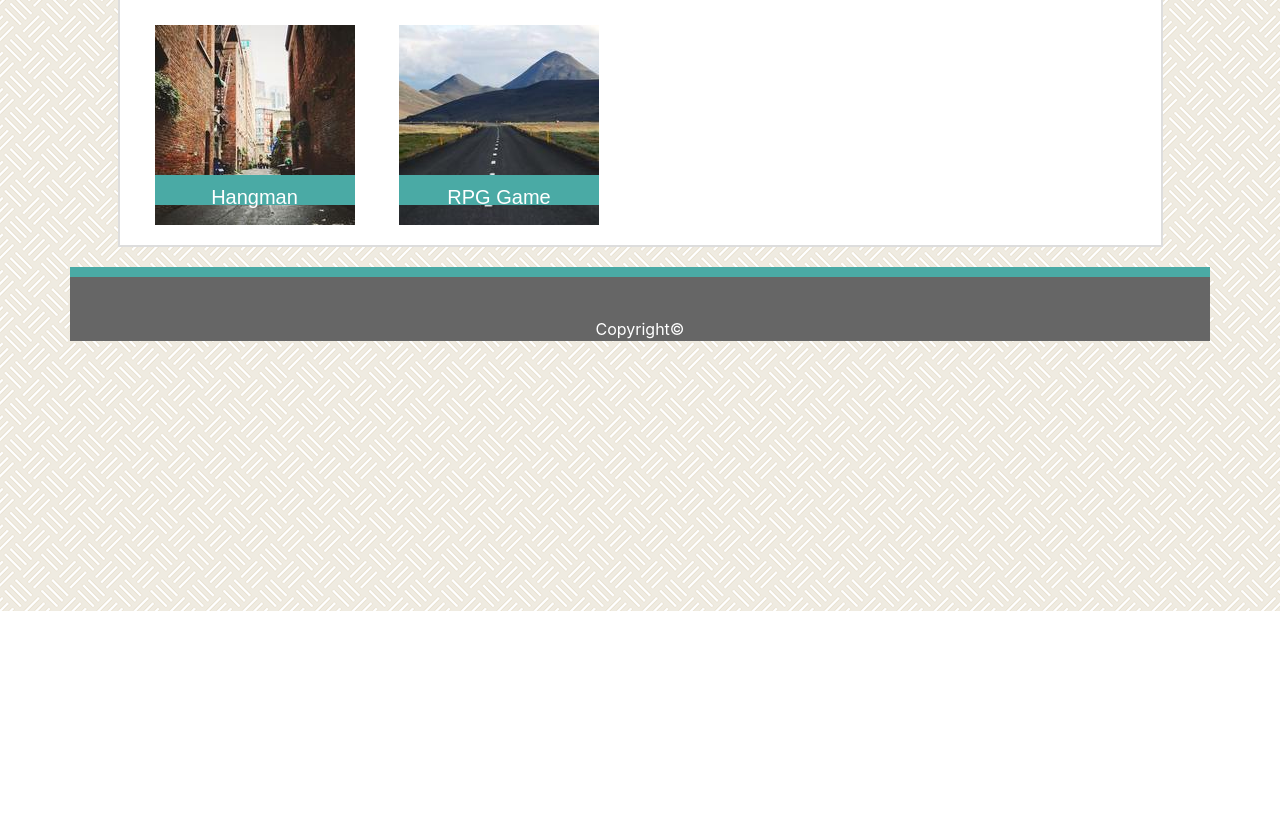
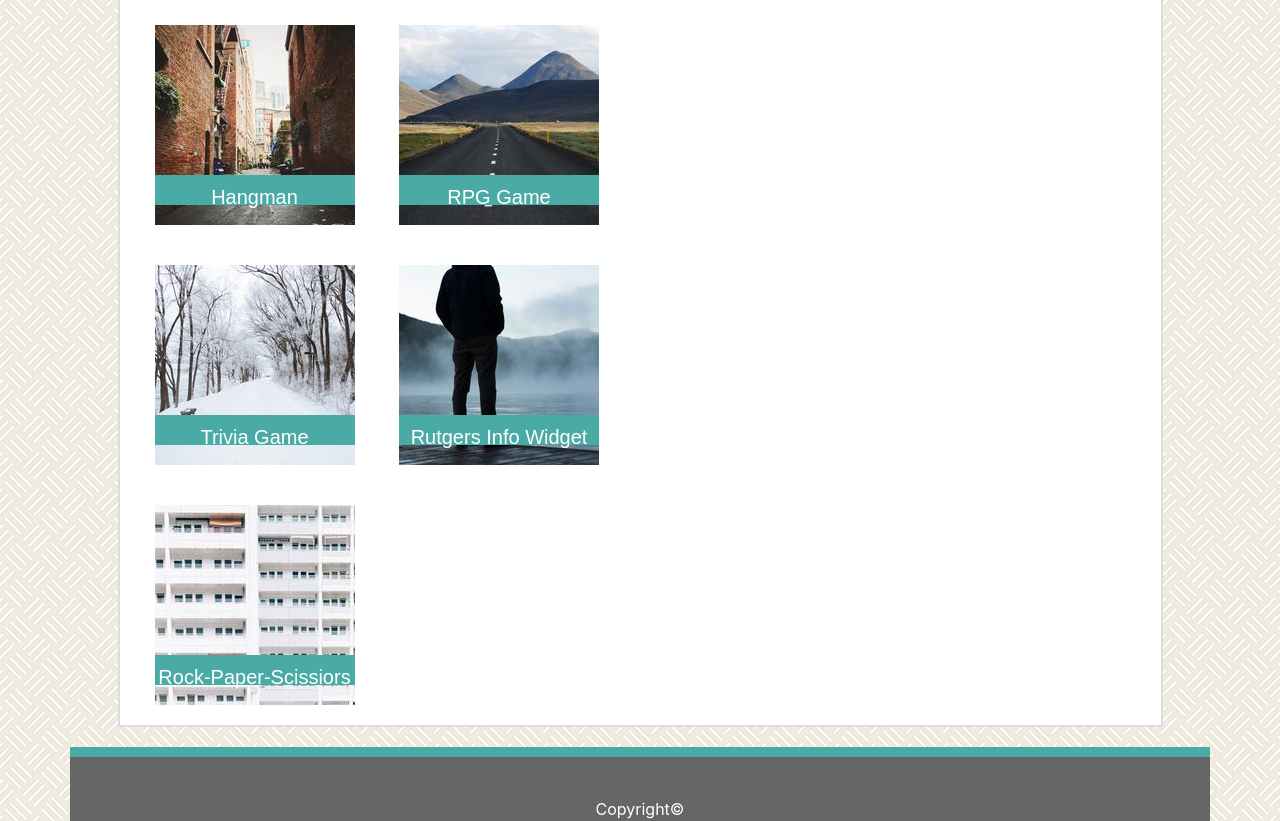
Before and after one commit to antwan024/Bootstrap-Portfolio, a plain HTML site: page portfolio.html in a window 1280 px wide. Shown: the part 189-1010 px from the top of the page. Before the commit the page ends 800 px from the top, so only its background shows below. Drawn offline with nearby package versions, Linux system fonts and the light colour scheme.

Commit message:
completed portfolio page

```diff
--- a/portfolio.html
+++ b/portfolio.html
@@ -51,7 +51,7 @@
 
                 </div>
                 <div class="row">
-                    <div class = "col-sm-11">
+                    <div class = "col-sm-8">
                             <div class="portfolio" style="background-image: url(images/port1.jpg);">
                                 <p class="portfolioText">
                                     Hangman
@@ -63,6 +63,28 @@
                                     RPG Game
                                 </p>
                         </div>
+                    </div>
+                    <div class = "col-sm-8">
+                            <div class="portfolio" style="background-image: url(images/port3.jpg);">
+                                <p class="portfolioText">
+                                    Trivia Game
+                                </p>
+                        </div>
+
+                        <div class="portfolio" style="background-image: url(images/port4.jpg);">
+                                <p class="portfolioText">
+                                    Rutgers Info Widget
+                                </p>
+                        </div>
+                    </div>
+                    <div class = "col-sm-8">
+                        <div class="portfolio" style="background-image: url(images/port5.jpg);">
+                            <p class="portfolioText">
+                                Rock-Paper-Scissiors
+                            </p>
+                        </div>
+
+
                     </div>
                 </div>
             </div>
```
